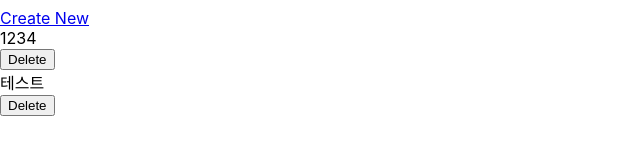
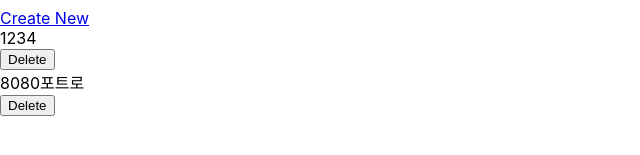
Before and after one commit to yureutaejin/Website-Seoultech-Passionpay, a React (Create React App) app in the folder project/frontend/front_app/: page /notification in a window 1280 px wide. Shown: the part 237-392 px from the top of the page, without its empty margins (0-640 px from the left). Built offline with nearby package versions, Linux system fonts and the light colour scheme; data requests are answered from the project's data file; the HTML template or start-up script is replaced by a standard one.

Commit message:
2022-11-16-19-32-HY

```diff
--- a/project/frontend/front_app/db.json
+++ b/project/frontend/front_app/db.json
@@ -9,6 +9,11 @@
       "title": "1234",
       "content": "<h3>안녕하세요.<br>아아아아아ㅏㅏ<br>ㄹ임ㄹ네ㅣㄹㅇㅁㅇㅇㅇㅇ</h3>",
       "id": 2
+    },
+    {
+      "title": "dddddd",
+      "content": "<p>dddd</p>",
+      "id": 3
     }
   ],
   "notidb": [
@@ -18,9 +23,9 @@
       "id": 1
     },
     {
-      "title": "테스트",
-      "content": "<p>테스트123</p>",
-      "id": 2
+      "title": "8080포트로",
+      "content": "<p>변경</p>",
+      "id": 3
     }
   ]
 }
--- a/project/frontend/front_app/package.json
+++ b/project/frontend/front_app/package.json
@@ -25,7 +25,7 @@
   },
   "scripts": {
     "start": "react-scripts start",
-    "db": "json-server --watch db.json --port 3001",
+    "db": "json-server --watch db.json --port 8080",
     "build": "react-scripts build",
     "test": "react-scripts test",
     "eject": "react-scripts eject"
--- a/project/frontend/front_app/src/components/BlogForm.js
+++ b/project/frontend/front_app/src/components/BlogForm.js
@@ -10,7 +10,7 @@ const BlogForm = ({ type }) => {
     const [title, setTitle] = useState("")
     const [content, setContent] = useState("")
     const onSubmit = () => {
-        axios.post(`http://localhost:3001/${mode[type]}`, {
+        axios.post(`http://localhost:8080/${mode[type]}`, {
             title,
             content
         }
--- a/project/frontend/front_app/src/components/Card.js
+++ b/project/frontend/front_app/src/components/Card.js
@@ -1,6 +1,6 @@
 import PropTypes from 'prop-types'
 
-const Card = ({ title, onClick, children,time }) => {
+const Card = ({ title, onClick, children, time }) => {
     return (
         <div className="card mb-3 cursor-pointer" onClick={onClick}>
             <div className="card-body">
@@ -17,7 +17,7 @@ Card.propTypes = {
     title: PropTypes.string.isRequired,
     children: PropTypes.element,
     onClick: PropTypes.func,
-    time : PropTypes.string
+    time: PropTypes.string
 }
 
 Card.defaultProps = {
--- a/project/frontend/front_app/src/mode.js
+++ b/project/frontend/front_app/src/mode.js
@@ -1,7 +1,7 @@
-const Mode =
+const mode =
 {
-    "blogs" : "posts",
-    "notification" : "notidb"
+    "blogs": "posts",
+    "notification": "notidb"
 }
 
-export default Mode
+export default mode
--- a/project/frontend/front_app/src/pages/ListPage.js
+++ b/project/frontend/front_app/src/pages/ListPage.js
@@ -10,7 +10,7 @@ const ListPage = () => {
     const [posts, setPosts] = useState([])
     const [loading, setLoading] = useState(true)
     const getPosts = () => {
-        axios.get('http://localhost:3001/posts').then((res) => {
+        axios.get('http://localhost:8080/posts').then((res) => {
             setPosts(res.data)
             setLoading(false)
         })
@@ -19,7 +19,7 @@ const ListPage = () => {
 
     const deleteBlog = (e, id) => {
         e.stopPropagation()
-        axios.delete(`http://localhost:3001/posts/${id}`).then(() => {
+        axios.delete(`http://localhost:8080/posts/${id}`).then(() => {
             setPosts(prevPosts => prevPosts.filter(post => post.id !== id))
         })
     }
--- a/project/frontend/front_app/src/pages/NotiPage.js
+++ b/project/frontend/front_app/src/pages/NotiPage.js
@@ -10,7 +10,7 @@ const NotiPage = () => {
     const [posts, setPosts] = useState([])
     const [loading, setLoading] = useState(true)
     const getPosts = () => {
-        axios.get('http://localhost:3001/notidb').then((res) => {
+        axios.get('http://localhost:8080/notidb').then((res) => {
             setPosts(res.data)
             setLoading(false)
         })
@@ -19,7 +19,7 @@ const NotiPage = () => {
 
     const deleteBlog = (e, id) => {
         e.stopPropagation()
-        axios.delete(`http://localhost:3001/notidb/${id}`).then(() => {
+        axios.delete(`http://localhost:8080/notidb/${id}`).then(() => {
             setPosts(prevPosts => prevPosts.filter(post => post.id !== id))
         })
     }
--- a/project/frontend/front_app/src/pages/ShowPage.js
+++ b/project/frontend/front_app/src/pages/ShowPage.js
@@ -12,7 +12,7 @@ const ShowPage = () => {
     const [content, setContent] = useState("")
     const [loading, setLoading] = useState(true)
     const getContents = () => {
-        axios.get(`http://localhost:3001/${mode[type]}/${id}`).then((res) => {
+        axios.get(`http://localhost:8080/${mode[type]}/${id}`).then((res) => {
             setTitle(res.data.title)
             setContent(res.data.content)
             setLoading(false)
```
Lines whose indentation alone changed are shown as unchanged.
